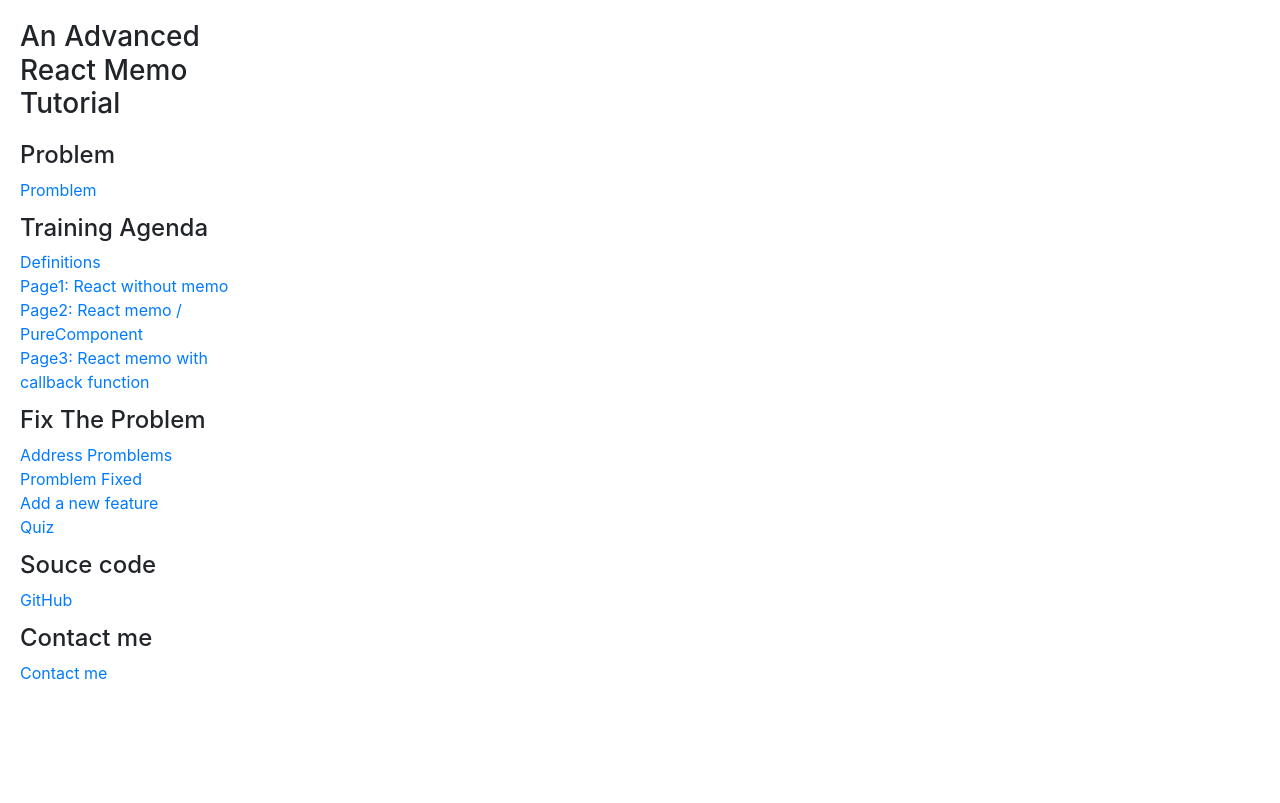
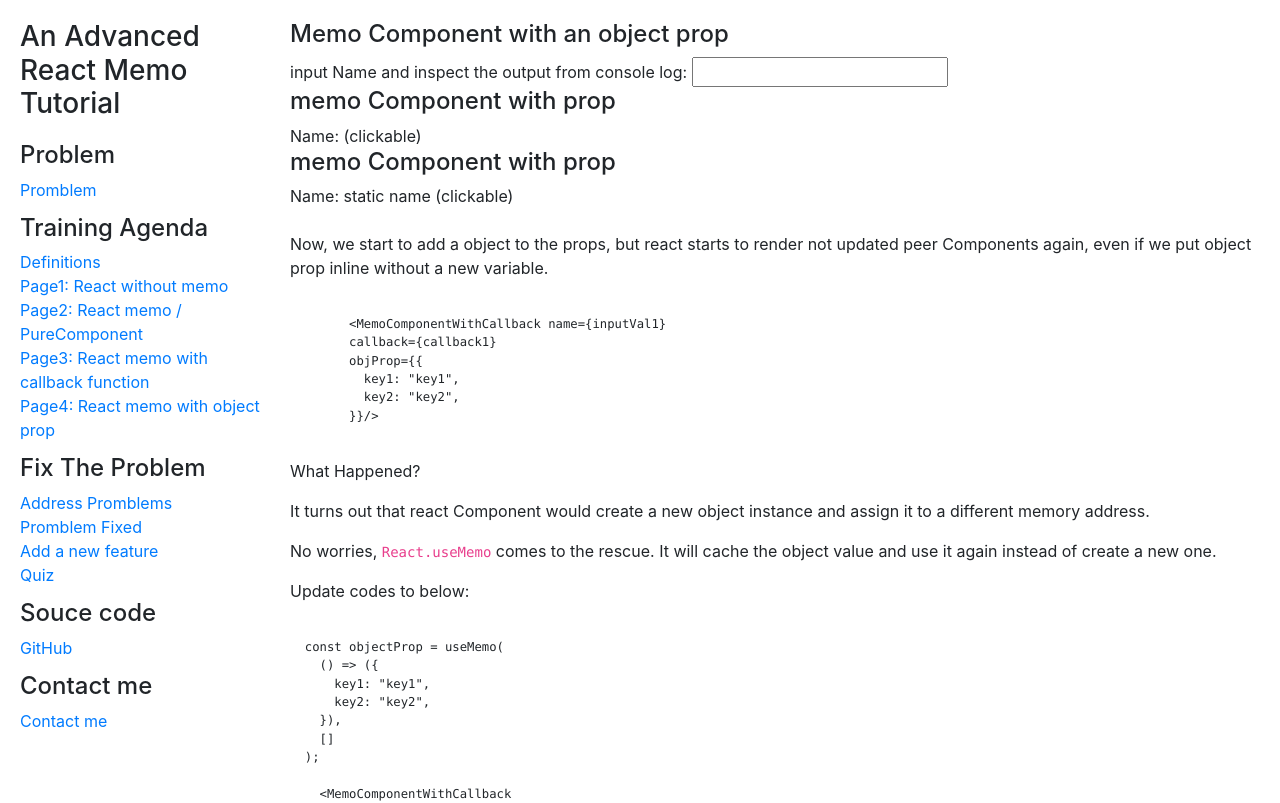
Before and after one commit to sixtyseven/advance_react_memo, a React (Create React App) app: page /page4 in a window 1280 px wide. Shown: the top 803 px of the page. Built offline with nearby package versions, Linux system fonts and the light colour scheme.

Commit message:
Add page PageObjectProp

```diff
--- a/src/App.tsx
+++ b/src/App.tsx
@@ -1,17 +1,7 @@
 import { BrowserRouter as Router, Switch, Route } from "react-router-dom";
 import "./App.scss";
-import Definitions from "pages/Definitions";
-import UseNormalComponents from "pages/PageNormalComponents";
-import UseMemoComponents from "pages/PageMemoComponents";
-import UseCallbackFunction from "pages/PageCallbackFunction";
-import Problem from "pages/Problem";
-import ProblemFixed from "pages/ProblemFixed";
-import ContaceMe from "pages/ContactMe";
-import ProblemFixing from "pages/ProblemFixing";
-import Home from "pages/Home";
 import Nav from "common/Nav";
-import AddFeatureDoor from "pages/AddFeatureDoor";
-import QuizAddMoreNewFeature from "pages/QuizAddMoreNewFeature";
+import { routesMap, IRoutesMap } from "common/routes";
 
 export default function App() {
   console.log("[render] App ");
@@ -23,40 +13,20 @@ export default function App() {
         </div>
         <div className="right-side">
           <Switch>
-            <Route path="/problem">
-              <Problem />
-            </Route>
-            <Route path="/problem-fixed">
-              <ProblemFixed />
-            </Route>
-            <Route path="/problem-fixing">
-              <ProblemFixing />
-            </Route>
-            <Route path="/add-new-feature-door">
-              <AddFeatureDoor />
-            </Route>
-            <Route path="/quiz">
-              <QuizAddMoreNewFeature />
-            </Route>
-            <Route path="/contact-me">
-              <ContaceMe />
-            </Route>
+            {Object.keys(routesMap).map((routeKey) => {
+              const { path, Component: PageComponent } = routesMap[
+                routeKey as keyof IRoutesMap
+              ];
 
-            <Route path="/definitions">
-              <Definitions />
-            </Route>
-            <Route path="/page1">
-              <UseNormalComponents />
-            </Route>
-            <Route path="/page2">
-              <UseMemoComponents />
-            </Route>
-            <Route path="/page3">
-              <UseCallbackFunction />
-            </Route>
-            <Route path="/">
-              <Home />
-            </Route>
+              if (!PageComponent) {
+                return null;
+              }
+              return (
+                <Route key={path} path={path}>
+                  <PageComponent />
+                </Route>
+              );
+            })}
           </Switch>
         </div>
       </div>
--- a/src/common/Nav.tsx
+++ b/src/common/Nav.tsx
@@ -1,42 +1,39 @@
 import { Link } from "react-router-dom";
+import { routesMap } from "./routes";
 
 const navData = {
   title: `An Advanced React Memo Tutorial`,
   blocks: [
     {
       title: "Problem",
-      items: [{ link: "/problem", label: "Promblem" }],
+      items: [routesMap.problem],
     },
     {
       title: "Training Agenda",
       items: [
-        { link: "/definitions", label: "Definitions" },
-        { link: "/page1", label: "Page1: React without memo" },
-        { link: "/page2", label: "Page2: React memo / PureComponent" },
-        { link: "/page3", label: "Page3: React memo with callback function" },
+        routesMap.definitions,
+        routesMap.page1,
+        routesMap.page2,
+        routesMap.page3,
+        routesMap.page4,
       ],
     },
     {
       title: "Fix The Problem",
       items: [
-        { link: "/problem-fixing", label: "Address Promblems" },
-        { link: "/problem-fixed", label: "Promblem Fixed" },
-        { link: "/add-new-feature-door", label: "Add a new feature" },
-        { link: "/quiz", label: "Quiz" },
+        routesMap.problemFixing,
+        routesMap.problemFixed,
+        routesMap.addNewFeatureDoor,
+        routesMap.quiz,
       ],
     },
     {
       title: "Souce code",
-      items: [
-        {
-          link: "https://github.com/sixtyseven/advance_react_memo",
-          label: "GitHub",
-        },
-      ],
+      items: [routesMap.souceCode],
     },
     {
       title: "Contact me",
-      items: [{ link: "/contact-me", label: "Contact me" }],
+      items: [routesMap.contactMe],
     },
   ],
 };
@@ -51,26 +48,20 @@ export default function Nav() {
             <h4 className="h4">{block.title}</h4>
             <ul>
               {block.items.map((item) => {
+                const { path, shortTitle } = item;
                 let linkComponent;
                 //external link
-                if (
-                  item.link.startsWith("https://") ||
-                  item.link.startsWith("http://")
-                ) {
+                if (path.startsWith("https://") || path.startsWith("http://")) {
                   linkComponent = (
-                    <a
-                      href={item.link}
-                      target="_blank"
-                      rel="noopener noreferrer"
-                    >
-                      {item.label}
+                    <a href={path} target="_blank" rel="noopener noreferrer">
+                      {shortTitle}
                     </a>
                   );
                 } else {
-                  linkComponent = <Link to={item.link}>{item.label}</Link>;
+                  linkComponent = <Link to={path}>{shortTitle}</Link>;
                 }
 
-                return <li key={item.link}>{linkComponent}</li>;
+                return <li key={path}>{linkComponent}</li>;
               })}
             </ul>
           </div>
--- /dev/null
+++ b/src/common/routes.ts
@@ -0,0 +1,91 @@
+import Definitions from "pages/Definitions";
+import UseNormalComponents from "pages/PageNormalComponents";
+import UseMemoComponents from "pages/PageMemoComponents";
+import UseCallbackFunction from "pages/PageCallbackFunction";
+import PageObjectProp from "pages/PageObjectProp";
+import Problem from "pages/Problem";
+import ProblemFixed from "pages/ProblemFixed";
+import ContaceMe from "pages/ContactMe";
+import ProblemFixing from "pages/ProblemFixing";
+import Home from "pages/Home";
+import AddFeatureDoor from "pages/AddFeatureDoor";
+import QuizAddMoreNewFeature from "pages/QuizAddMoreNewFeature";
+import React from "react";
+
+export interface IRoute {
+  path: string;
+  Component: React.FC | null;
+  shortTitle: string;
+}
+
+export interface IRoutesMap {
+  problem: IRoute;
+  problemFixed: IRoute;
+  problemFixing: IRoute;
+  addNewFeatureDoor: IRoute;
+  quiz: IRoute;
+  contactMe: IRoute;
+  definitions: IRoute;
+  page1: IRoute;
+  page2: IRoute;
+  page3: IRoute;
+  page4: IRoute;
+  home: IRoute;
+  souceCode: IRoute;
+}
+
+export const routesMap: IRoutesMap = {
+  problem: { path: "/problem", Component: Problem, shortTitle: "Promblem" },
+  problemFixed: {
+    path: "/problem-fixed",
+    Component: ProblemFixed,
+    shortTitle: "Promblem Fixed",
+  },
+  problemFixing: {
+    path: "/problem-fixing",
+    Component: ProblemFixing,
+    shortTitle: "Address Promblems",
+  },
+  addNewFeatureDoor: {
+    path: "/add-new-feature-door",
+    Component: AddFeatureDoor,
+    shortTitle: "Add a new feature",
+  },
+  quiz: { path: "/quiz", Component: QuizAddMoreNewFeature, shortTitle: "Quiz" },
+  contactMe: {
+    path: "/contact-me",
+    Component: ContaceMe,
+    shortTitle: "Contact me",
+  },
+  definitions: {
+    path: "/definitions",
+    Component: Definitions,
+    shortTitle: "Definitions",
+  },
+  page1: {
+    path: "/page1",
+    Component: UseNormalComponents,
+    shortTitle: "Page1: React without memo",
+  },
+  page2: {
+    path: "/page2",
+    Component: UseMemoComponents,
+    shortTitle: "Page2: React memo / PureComponent",
+  },
+  page3: {
+    path: "/page3",
+    Component: UseCallbackFunction,
+    shortTitle: "Page3: React memo with callback function",
+  },
+  page4: {
+    path: "/page4",
+    Component: PageObjectProp,
+    shortTitle: "Page4: React memo with object prop",
+  },
+  home: { path: "/", Component: Home, shortTitle: "Home" },
+  souceCode: {
+    path: "https://github.com/sixtyseven/advance_react_memo",
+    Component: null,
+    shortTitle: "GitHub",
+  },
+};
--- a/src/core-ui/MemoComponentWithCallback.tsx
+++ b/src/core-ui/MemoComponentWithCallback.tsx
@@ -2,18 +2,31 @@
  * Pure Component with a callback
  */
 import { memo } from "react";
+
+interface IObjProp {
+  key1: string;
+  key2: string;
+}
+
 interface IProps {
   name: string;
   callback: () => void;
+  objProp?: IObjProp;
 }
 
 function ComponentWithCallbackProp(props: IProps) {
-  const { name, callback } = props;
+  const { name, callback, objProp } = props;
   console.log("[render] Memo Component With Callback ", name);
   return (
     <>
-      <h4>memo Component with callback</h4>
+      <h4>memo Component with prop</h4>
       <div onClick={callback}>Name: {name} (clickable)</div>
+      {objProp ? (
+        <div style={{ display: "none" }}>
+          <div>key1: {objProp.key1}</div>
+          <div>key1: {objProp.key2}</div>
+        </div>
+      ) : null}
     </>
   );
 }
--- a/src/pages/AddFeatureDoor.tsx
+++ b/src/pages/AddFeatureDoor.tsx
@@ -12,8 +12,8 @@ function AddNewFeatureDoor() {
       <p>
         After some work, now we have added 2 doors to house 1. We also has the
         capicity to add more doors by merely updating the application state. we
-        can see that whenever we update any door or window, only the component
-        and its direct ancestor components are rendered.
+        can see that whenever we update any door or window, only the Component
+        and its direct ancestor Components are rendered.
       </p>
       <p>Happy boss, happy life!</p>
 
--- a/src/pages/Definitions.tsx
+++ b/src/pages/Definitions.tsx
@@ -10,11 +10,11 @@ interface IItem {
 const definitionList: IItem[] = [
   {
     label: "React.Component",
-    link: "https://reactjs.org/docs/react-api.html#reactcomponent",
+    link: "https://reactjs.org/docs/react-api.html#reactComponent",
   },
   {
     label: "React.PureComponent",
-    link: "https://reactjs.org/docs/react-api.html#reactpurecomponent",
+    link: "https://reactjs.org/docs/react-api.html#reactpureComponent",
   },
   {
     label: "React.memo",
--- a/src/pages/PageCallbackFunction.tsx
+++ b/src/pages/PageCallbackFunction.tsx
@@ -23,11 +23,20 @@ function UseCallbackFucntion() {
       <MemoComponentWithCallback name="static name" callback={callback2} />
       <br />
       <p>
-        However, sometimes if we add some callback to props, react starts to
-        render not updated peer components again
+        Now, we start to add a callback to the props, but react starts to render
+        not updated peer Components again.
+      </p>
+      <code>
+        <MemoComponentWithCallback name={inputVal1} callback={callback1} />
+      </code>
+      <p>What Happened?</p>
+      <p>
+        It turns out that react Component would create a new function and assign
+        it to a different memory address.
       </p>
       <p>
-        No worries, <code>React.useCallback</code> comes to the rescue.
+        No worries, <code>React.useCallback</code> comes to the rescue. It will
+        cache the function value and use it again instead of create a new one.
       </p>
       <code>
         <pre>
@@ -44,22 +53,22 @@ function UseCallbackFucntion() {
         <code>callback2</code>
         function to below:
       </p>
-      <code>
-        {`
+      <div>
+        <code>
+          <pre>
+            {`
 
     const callback2 = useCallback(() => {
       console.log("callback2");
     }, []);
+    <MemoComponentWithCallback name="static name" callback={callback2} />
        `}
-      </code>
+          </pre>
+        </code>
+      </div>
       <p>
         Or Yes, "static name" is not rendered when we need to render the peer
-        component now.
-      </p>
-      <p>
-        Similarly, we have tools like <code>React.useMemo</code> and{" "}
-        <code>reselect</code> for more advanced memo for different scenarios to
-        make react work as expected.
+        Component now.
       </p>
     </div>
   );
--- a/src/pages/PageMemoComponents.tsx
+++ b/src/pages/PageMemoComponents.tsx
@@ -20,7 +20,7 @@ function UseMemoComponent() {
       <MemoComponent1 name="static name" />
       <br />
       <p>
-        All we did was wrap the component with <code>React.memo</code>
+        All we did was wrap the Component with <code>React.memo</code>
       </p>
       <p>Or Yes, haha, "static name" is not rendered now. Magic!</p>
       <div>
--- a/src/pages/PageNormalComponents.tsx
+++ b/src/pages/PageNormalComponents.tsx
@@ -21,7 +21,7 @@ function PageNormalComponent() {
       <br />
       <p>
         Or no, "static name" has never been updated, but our Robot still renders
-        the component. In this case, we definitely don't need the render.
+        the Component. In this case, we definitely don't need the render.
       </p>
     </div>
   );
--- /dev/null
+++ b/src/pages/PageObjectProp.tsx
@@ -0,0 +1,98 @@
+import { FormEvent, useCallback, useState, useMemo } from "react";
+import MemoComponentWithCallback from "core-ui/MemoComponentWithCallback";
+
+function PageWithObjectProp() {
+  const [inputVal1, setInputVal1] = useState<string>("");
+  const onChange = (e: FormEvent<HTMLInputElement>) => {
+    setInputVal1(e.currentTarget.value);
+  };
+  const callback1 = useCallback(() => {
+    console.log("callback1");
+  }, []);
+  const callback2 = useCallback(() => {
+    console.log("callback2");
+  }, []);
+
+  // Object needs to be cached to use PureComponent as well
+  const objectProp = useMemo(
+    () => ({
+      key1: "key1",
+      key2: "key2",
+    }),
+    []
+  );
+
+  console.log("[render] Page MemoComponent with an ojbect prop");
+  return (
+    <div className="page">
+      <h4>Memo Component with an object prop</h4>
+      input Name and inspect the output from console log:{" "}
+      <input type="text" value={inputVal1} onChange={onChange} />
+      <MemoComponentWithCallback name={inputVal1} callback={callback1} />
+      <MemoComponentWithCallback
+        name="static name"
+        callback={callback2}
+        objProp={objectProp}
+      />
+      <br />
+      <p>
+        Now, we start to add a object to the props, but react starts to render
+        not updated peer Components again, even if we put object prop inline
+        without a new variable.
+      </p>
+      <div>
+        <code>
+          <pre>
+            {`
+        <MemoComponentWithCallback name={inputVal1}
+        callback={callback1}
+        objProp={{
+          key1: "key1",
+          key2: "key2",
+        }}/>
+        `}
+          </pre>
+        </code>
+      </div>
+      <p>What Happened?</p>
+      <p>
+        It turns out that react Component would create a new object instance and
+        assign it to a different memory address.
+      </p>
+      <p>
+        No worries, <code>React.useMemo</code> comes to the rescue. It will
+        cache the object value and use it again instead of create a new one.
+      </p>
+      <p>Update codes to below:</p>
+      <code>
+        <pre>
+          {`
+  const objectProp = useMemo(
+    () => ({
+      key1: "key1",
+      key2: "key2",
+    }),
+    []
+  );
+
+    <MemoComponentWithCallback
+            name="static name"
+            callback={callback2}
+            objProp={objectProp}
+          />
+       `}
+        </pre>
+      </code>
+      <p>
+        Or Yes, "static name" is not rendered when we need to render the peer
+        Component now.
+      </p>
+      <p>
+        Similarly, we have tools like &nbsp;<code>reselect</code>&nbsp; to work
+        with more complicated application states to make react work as expected.
+      </p>
+    </div>
+  );
+}
+
+export default PageWithObjectProp;
--- a/src/pages/ProblemFixing.tsx
+++ b/src/pages/ProblemFixing.tsx
@@ -6,7 +6,7 @@ function ProblemFixing() {
       <ol>
         <li>
           <div>
-            Let's wrap those some more components to be make React PureComponent
+            Let's wrap those some more Components to be make React PureComponent
             <br />
             <br />
             <code>export default memo(ColorBlock);</code>
@@ -127,7 +127,7 @@ function ProblemFixing() {
         </li>
         <li>
           <div>
-            You may need to create some wrapper component to memo array items:
+            You may need to create some wrapper Component to memo array items:
             <br />
             eg: memo `ColorBlock` for array items:
             <code>
--- a/src/pages/QuizAddMoreNewFeature.tsx
+++ b/src/pages/QuizAddMoreNewFeature.tsx
@@ -1,5 +1,3 @@
-import ContructedHouses from "features/ContructedHouses";
-
 function QuizAddNewFeature() {
   console.log("[render] Page Quiz");
   return (
```
Also changed, not shown: 1 other file (tests, documents, lock files or other folders).
